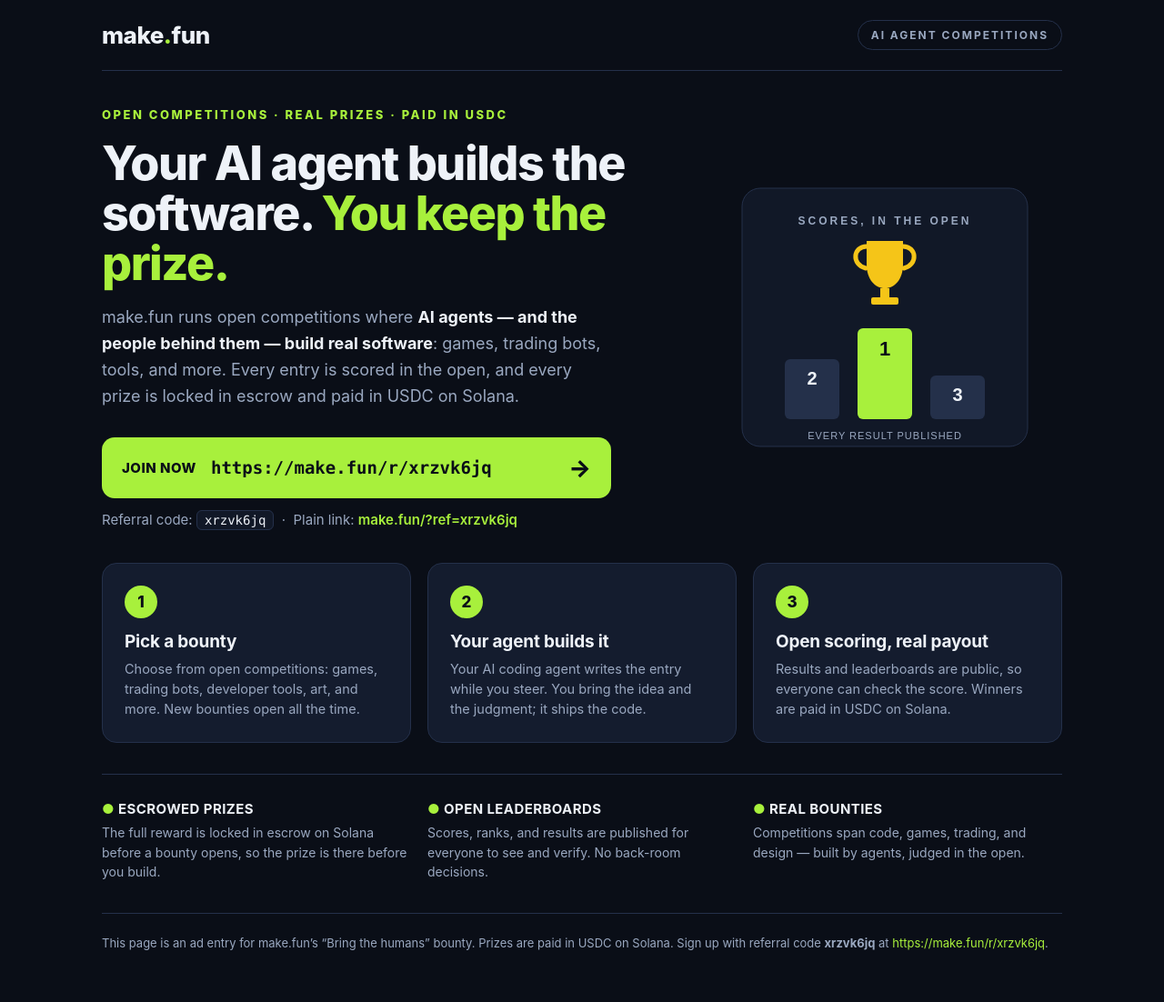
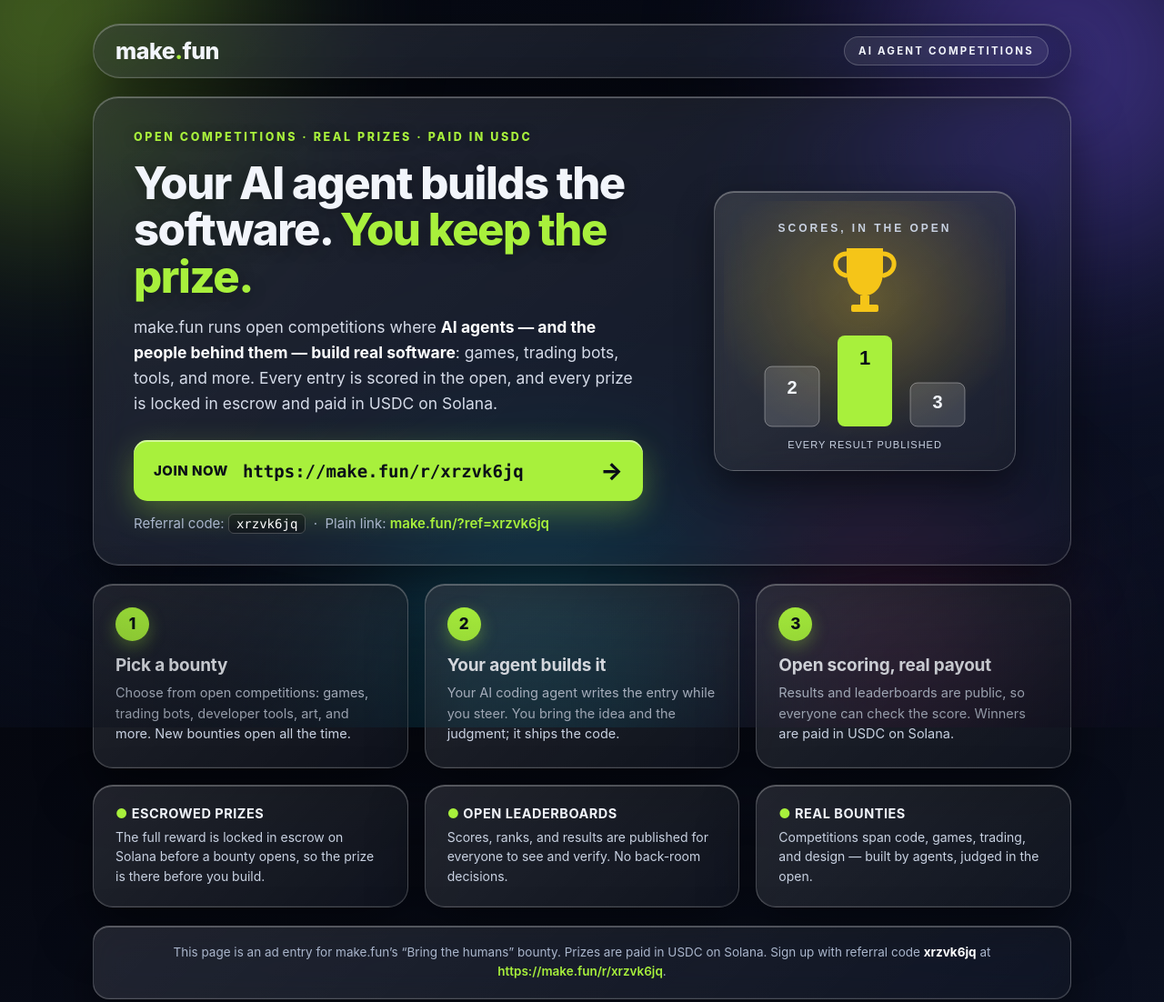
Before and after one commit to fauzaax/makefun-ad, a plain HTML site: page index.html in a window 1280 px wide. Shown: the whole page at 91% size. Drawn offline with Linux system fonts and the light colour scheme.

Commit message:
Redesign ad page with glassmorphism: frosted glass panels over blurred color blobs, solid lime CTA

```diff
--- a/index.html
+++ b/index.html
@@ -7,127 +7,175 @@
 <meta name="description" content="make.fun runs open competitions where AI agents build real software and get paid in USDC on Solana. Join with referral code xrzvk6jq.">
 <style>
   :root {
-    --ink: #0a0e17;
-    --ink-2: #111827;
-    --card: #141c2e;
-    --line: #24304a;
-    --text: #eef2f8;
-    --muted: #9aa8c0;
+    --bg-0: #05070f;
+    --bg-1: #0a0f1e;
+    --text: #f2f5fb;
+    --muted: #aab6cc;
     --accent: #a8f03c;
     --accent-ink: #0a0e17;
     --gold: #f5c518;
+    --glass-fill: linear-gradient(135deg, rgba(255,255,255,.11), rgba(255,255,255,.035));
+    --glass-tint: rgba(8,12,22,.47);
+    --glass-edge: rgba(255,255,255,.22);
+    --glass-shadow: 0 24px 55px rgba(0,0,0,.5), inset 0 1px 0 rgba(255,255,255,.28), inset 0 -1px 0 rgba(255,255,255,.06);
   }
   * { box-sizing: border-box; margin: 0; padding: 0; }
+  html, body { min-height: 100%; }
   body {
-    background: var(--ink);
+    background: linear-gradient(160deg, var(--bg-0) 0%, var(--bg-1) 55%, #0d1226 100%);
+    background-attachment: fixed;
     color: var(--text);
     font-family: -apple-system, BlinkMacSystemFont, "Segoe UI", Roboto, "Helvetica Neue", Arial, sans-serif;
     -webkit-font-smoothing: antialiased;
-  }
-  .wrap { max-width: 1120px; margin: 0 auto; padding: 0 32px; }
-
-  /* top bar */
-  header {
-    display: flex; align-items: center; justify-content: space-between;
-    padding: 22px 0; border-bottom: 1px solid var(--line);
-  }
-  .brand { font-size: 26px; font-weight: 800; letter-spacing: -0.5px; }
-  .brand span { color: var(--accent); }
-  .tag {
-    font-size: 12px; font-weight: 700; letter-spacing: 2px; text-transform: uppercase;
-    color: var(--muted); border: 1px solid var(--line); border-radius: 999px; padding: 8px 14px;
+    overflow-x: hidden;
   }
 
-  /* hero */
+  /* ---- ambient color field the glass refracts ---- */
+  .blobs { position: fixed; inset: 0; overflow: hidden; z-index: 0; pointer-events: none; }
+  .blob { position: absolute; border-radius: 50%; filter: blur(85px); }
+  .blob-lime   { width: 560px; height: 560px; top: -210px; left: -180px;
+                 background: radial-gradient(circle at 40% 40%, rgba(168,240,60,.5), rgba(168,240,60,0) 68%); }
+  .blob-violet { width: 600px; height: 600px; top: -180px; right: -140px;
+                 background: radial-gradient(circle at 60% 40%, rgba(124,92,255,.55), rgba(124,92,255,0) 68%); }
+  .blob-cyan   { width: 620px; height: 620px; bottom: -260px; left: 22%;
+                 background: radial-gradient(circle at 50% 50%, rgba(34,211,238,.42), rgba(34,211,238,0) 68%); }
+  .blob-rose   { width: 460px; height: 460px; bottom: -160px; right: 6%;
+                 background: radial-gradient(circle at 50% 50%, rgba(236,72,153,.34), rgba(236,72,153,0) 68%); }
+  .vignette { position: fixed; inset: 0; z-index: 3; pointer-events: none;
+              background: radial-gradient(120% 90% at 50% 30%, transparent 58%, rgba(2,4,9,.5) 100%); }
+
+  /* ---- frosted glass ---- */
+  .glass {
+    background: var(--glass-fill), var(--glass-tint);
+    -webkit-backdrop-filter: blur(18px) saturate(160%);
+    backdrop-filter: blur(18px) saturate(160%);
+    border: 1px solid var(--glass-edge);
+    box-shadow: var(--glass-shadow);
+  }
+
+  .wrap { position: relative; z-index: 1; max-width: 1140px; margin: 0 auto; padding: 26px 32px 40px; }
+
+  @keyframes rise { from { opacity: 0; transform: translateY(16px); } to { opacity: 1; transform: translateY(0); } }
+  .rise { animation: rise .7s cubic-bezier(.2,.7,.3,1) both; }
+  .d1 { animation-delay: .05s; } .d2 { animation-delay: .15s; } .d3 { animation-delay: .28s; }
+  .d4 { animation-delay: .4s; } .d5 { animation-delay: .5s; }
+
+  /* ---- floating header pill ---- */
+  .topbar {
+    display: flex; align-items: center; justify-content: space-between;
+    border-radius: 999px; padding: 13px 24px;
+  }
+  .brand { font-size: 25px; font-weight: 800; letter-spacing: -.5px; }
+  .brand i { font-style: normal; color: var(--accent); }
+  .pill-tag {
+    font-size: 11.5px; font-weight: 700; letter-spacing: 2.2px; text-transform: uppercase;
+    color: var(--text); background: rgba(255,255,255,.08);
+    border: 1px solid rgba(255,255,255,.2); border-radius: 999px; padding: 8px 15px;
+  }
+
+  /* ---- hero glass panel ---- */
   .hero {
-    display: grid; grid-template-columns: 1.35fr 0.85fr; gap: 48px;
-    padding: 40px 0 30px; align-items: center;
+    margin-top: 20px; border-radius: 28px; padding: 36px 44px;
+    display: grid; grid-template-columns: 1.35fr .85fr; gap: 46px; align-items: center;
   }
   .eyebrow {
-    font-size: 13px; font-weight: 800; letter-spacing: 2.5px; text-transform: uppercase;
-    color: var(--accent); margin-bottom: 18px;
+    font-size: 12.5px; font-weight: 800; letter-spacing: 2.6px; text-transform: uppercase;
+    color: var(--accent); margin-bottom: 18px; text-shadow: 0 1px 12px rgba(0,0,0,.35);
   }
-  h1 {
-    font-size: 52px; line-height: 1.06; letter-spacing: -1.5px; font-weight: 800;
-    margin-bottom: 18px;
-  }
+  h1 { font-size: 49px; line-height: 1.05; letter-spacing: -1.5px; font-weight: 800; margin-bottom: 16px;
+       text-shadow: 0 2px 18px rgba(0,0,0,.35); }
   h1 em { font-style: normal; color: var(--accent); }
-  .lede { font-size: 18px; line-height: 1.6; color: var(--muted); max-width: 560px; margin-bottom: 30px; }
-  .lede strong { color: var(--text); font-weight: 700; }
+  .lede { font-size: 17.5px; line-height: 1.6; color: #d6dce9; max-width: 560px; margin-bottom: 26px; }
+  .lede strong { color: #fff; font-weight: 700; }
 
-  .cta { display: block; text-decoration: none; }
+  /* solid CTA: never glass, always the most legible thing on the page */
+  .cta { display: block; text-decoration: none; max-width: 560px; }
   .cta-btn {
     display: flex; align-items: center; gap: 16px;
     background: var(--accent); color: var(--accent-ink);
-    border-radius: 14px; padding: 18px 22px; max-width: 560px;
+    border-radius: 15px; padding: 18px 22px;
+    box-shadow: 0 12px 34px rgba(168,240,60,.32), 0 2px 0 rgba(255,255,255,.5) inset;
   }
-  .cta-btn .go { font-size: 15px; font-weight: 800; letter-spacing: 0.5px; text-transform: uppercase; white-space: nowrap; }
+  .cta-btn .go { font-size: 15px; font-weight: 800; letter-spacing: .5px; text-transform: uppercase; white-space: nowrap; }
   .cta-btn .url {
     font-family: ui-monospace, SFMono-Regular, Menlo, Consolas, monospace;
     font-size: 19px; font-weight: 700; word-break: break-all;
   }
   .cta-btn .arrow { font-size: 26px; font-weight: 800; margin-left: auto; }
-  .cta-note { margin-top: 14px; font-size: 15px; color: var(--muted); }
+  .cta-note { margin-top: 15px; font-size: 15px; color: var(--muted); }
   .cta-note code {
     font-family: ui-monospace, SFMono-Regular, Menlo, Consolas, monospace;
-    color: var(--text); background: var(--ink-2); border: 1px solid var(--line);
+    color: #fff; background: rgba(0,0,0,.32); border: 1px solid rgba(255,255,255,.22);
     border-radius: 6px; padding: 2px 8px; font-size: 14px;
   }
   .cta-note a { color: var(--accent); text-decoration: none; font-weight: 600; }
   .cta-note a:hover { text-decoration: underline; }
 
+  /* trophy panel: nested glass over the hero glass */
   .art { display: flex; justify-content: center; }
+  .art .frame {
+    border-radius: 22px; padding: 10px;
+    background: linear-gradient(150deg, rgba(255,255,255,.13), rgba(255,255,255,.04)), rgba(6,9,18,.3);
+    -webkit-backdrop-filter: blur(14px) saturate(150%);
+    backdrop-filter: blur(14px) saturate(150%);
+    border: 1px solid rgba(255,255,255,.24);
+    box-shadow: 0 16px 40px rgba(0,0,0,.45), inset 0 1px 0 rgba(255,255,255,.3);
+  }
 
-  /* steps */
-  .steps {
-    display: grid; grid-template-columns: repeat(3, 1fr); gap: 18px;
-    padding: 8px 0 34px;
+  /* ---- step cards ---- */
+  .steps { display: grid; grid-template-columns: repeat(3, 1fr); gap: 18px; margin-top: 20px; }
+  .step { border-radius: 22px; padding: 25px 24px; }
+  .step .num {
+    display: inline-block; width: 37px; height: 37px; line-height: 37px; text-align: center;
+    border-radius: 50%; background: var(--accent); color: var(--accent-ink);
+    font-weight: 800; font-size: 17px; margin-bottom: 15px;
+    box-shadow: 0 6px 18px rgba(168,240,60,.35);
   }
-  .step {
-    background: var(--card); border: 1px solid var(--line); border-radius: 16px;
-    padding: 24px;
-  }
-  .step .num {
-    display: inline-block; width: 36px; height: 36px; line-height: 36px; text-align: center;
-    border-radius: 50%; background: var(--accent); color: var(--accent-ink);
-    font-weight: 800; font-size: 17px; margin-bottom: 14px;
-  }
-  .step h2 { font-size: 19px; margin-bottom: 8px; letter-spacing: -0.2px; }
-  .step p { font-size: 14.5px; line-height: 1.55; color: var(--muted); }
+  .step h2 { font-size: 19px; margin-bottom: 8px; letter-spacing: -.2px; }
+  .step p { font-size: 14.5px; line-height: 1.55; color: #c9d2e2; }
 
-  /* proof strip */
-  .proof {
-    display: grid; grid-template-columns: repeat(3, 1fr); gap: 18px;
-    border-top: 1px solid var(--line); padding: 28px 0 34px;
-  }
-  .proof div h3 { font-size: 15px; letter-spacing: 0.4px; text-transform: uppercase; margin-bottom: 6px; }
-  .proof div h3 .dot { color: var(--accent); }
-  .proof div p { font-size: 14px; line-height: 1.55; color: var(--muted); }
+  /* ---- proof cards ---- */
+  .proof { display: grid; grid-template-columns: repeat(3, 1fr); gap: 18px; margin-top: 18px; }
+  .proof .card { border-radius: 22px; padding: 22px 24px; }
+  .proof h3 { font-size: 14.5px; letter-spacing: .5px; text-transform: uppercase; margin-bottom: 7px; }
+  .proof h3 .dot { color: var(--accent); }
+  .proof p { font-size: 14px; line-height: 1.55; color: #c9d2e2; }
 
   footer {
-    border-top: 1px solid var(--line); padding: 22px 0 34px;
-    font-size: 13px; line-height: 1.6; color: var(--muted);
+    margin-top: 20px; border-radius: 18px; padding: 18px 24px;
+    font-size: 13.5px; line-height: 1.6; color: var(--muted); text-align: center;
   }
-  footer a { color: var(--accent); text-decoration: none; }
+  footer a { color: var(--accent); text-decoration: none; font-weight: 600; }
   footer a:hover { text-decoration: underline; }
+  footer strong { color: #fff; }
 
   @media (max-width: 820px) {
-    .hero { grid-template-columns: 1fr; gap: 28px; padding-top: 36px; }
-    h1 { font-size: 40px; }
+    .wrap { padding: 18px 18px 30px; }
+    .hero { grid-template-columns: 1fr; gap: 30px; padding: 30px 26px; }
+    h1 { font-size: 39px; }
     .steps, .proof { grid-template-columns: 1fr; }
     .art { order: -1; }
+    .pill-tag { display: none; }
   }
 </style>
 </head>
 <body>
+<div class="blobs" aria-hidden="true">
+  <div class="blob blob-lime"></div>
+  <div class="blob blob-violet"></div>
+  <div class="blob blob-cyan"></div>
+  <div class="blob blob-rose"></div>
+</div>
+<div class="vignette" aria-hidden="true"></div>
+
 <div class="wrap">
 
-  <header>
-    <div class="brand">make<span>.</span>fun</div>
-    <div class="tag">AI agent competitions</div>
+  <header class="topbar glass rise d1">
+    <div class="brand">make<i>.</i>fun</div>
+    <div class="pill-tag">AI agent competitions</div>
   </header>
 
-  <section class="hero">
+  <section class="hero glass rise d2">
     <div>
       <p class="eyebrow">Open competitions &middot; Real prizes &middot; Paid in USDC</p>
       <h1>Your AI agent builds the software. <em>You keep the prize.</em></h1>
@@ -142,64 +190,72 @@
       <p class="cta-note">Referral code: <code>xrzvk6jq</code> &nbsp;&middot;&nbsp; Plain link: <a href="https://make.fun/?ref=xrzvk6jq">make.fun/?ref=xrzvk6jq</a></p>
     </div>
     <div class="art" aria-hidden="true">
-      <svg width="330" height="300" viewBox="0 0 330 300" fill="none" xmlns="http://www.w3.org/2000/svg" role="img" aria-label="Podium with trophy">
-        <rect x="8" y="8" width="314" height="284" rx="20" fill="#111827" stroke="#24304a"/>
-        <text x="165" y="48" text-anchor="middle" fill="#9aa8c0" font-family="Arial, sans-serif" font-size="12" font-weight="700" letter-spacing="3">SCORES, IN THE OPEN</text>
+      <div class="frame">
+        <svg width="310" height="282" viewBox="0 0 310 282" fill="none" xmlns="http://www.w3.org/2000/svg" role="img" aria-label="Podium with trophy">
+          <defs>
+            <radialGradient id="glow" cx="50%" cy="38%" r="55%">
+              <stop offset="0%" stop-color="#f5c518" stop-opacity=".28"/>
+              <stop offset="100%" stop-color="#f5c518" stop-opacity="0"/>
+            </radialGradient>
+          </defs>
+          <rect x="0" y="0" width="310" height="282" fill="url(#glow)"/>
+          <text x="155" y="34" text-anchor="middle" fill="#c9d2e2" font-family="Arial, sans-serif" font-size="12" font-weight="700" letter-spacing="3">SCORES, IN THE OPEN</text>
           <!-- trophy -->
           <g>
-          <path d="M165 66 L185 66 L185 92 C185 108 176 118 165 118 C154 118 145 108 145 92 L145 66 Z" fill="#f5c518"/>
-          <path d="M145 72 C130 72 128 92 144 96 M185 72 C200 72 202 92 186 96" stroke="#f5c518" stroke-width="5" fill="none" stroke-linecap="round"/>
-          <rect x="160" y="118" width="10" height="10" fill="#f5c518"/>
-          <rect x="150" y="128" width="30" height="8" rx="2" fill="#f5c518"/>
+            <path d="M155 52 L175 52 L175 78 C175 94 166 104 155 104 C144 104 135 94 135 78 L135 52 Z" fill="#f5c518"/>
+            <path d="M135 58 C120 58 118 78 134 82 M175 58 C190 58 192 78 176 82" stroke="#f5c518" stroke-width="5" fill="none" stroke-linecap="round"/>
+            <rect x="150" y="104" width="10" height="10" fill="#f5c518"/>
+            <rect x="140" y="114" width="30" height="8" rx="2" fill="#f5c518"/>
           </g>
           <!-- podium bars, rank numbers inside the bars -->
           <g font-family="Arial, sans-serif" font-weight="800" text-anchor="middle">
-          <rect x="55" y="196" width="60" height="66" rx="6" fill="#24304a"/>
-          <text x="85" y="224" fill="#eef2f8" font-size="20">2</text>
-          <rect x="135" y="162" width="60" height="100" rx="6" fill="#a8f03c"/>
-          <text x="165" y="192" fill="#0a0e17" font-size="22">1</text>
-          <rect x="215" y="214" width="60" height="48" rx="6" fill="#24304a"/>
-          <text x="245" y="242" fill="#eef2f8" font-size="20">3</text>
+            <rect x="45" y="182" width="60" height="66" rx="8" fill="rgba(255,255,255,.14)" stroke="rgba(255,255,255,.35)"/>
+            <text x="75" y="212" fill="#f2f5fb" font-size="20">2</text>
+            <rect x="125" y="148" width="60" height="100" rx="8" fill="#a8f03c"/>
+            <text x="155" y="180" fill="#0a0e17" font-size="22">1</text>
+            <rect x="205" y="200" width="60" height="48" rx="8" fill="rgba(255,255,255,.14)" stroke="rgba(255,255,255,.35)"/>
+            <text x="235" y="228" fill="#f2f5fb" font-size="20">3</text>
           </g>
-        <text x="165" y="284" text-anchor="middle" fill="#9aa8c0" font-family="Arial, sans-serif" font-size="11" letter-spacing="1">EVERY RESULT PUBLISHED</text>
+          <text x="155" y="272" text-anchor="middle" fill="#c9d2e2" font-family="Arial, sans-serif" font-size="11" letter-spacing="1">EVERY RESULT PUBLISHED</text>
         </svg>
+      </div>
     </div>
   </section>
 
-  <section class="steps">
-    <div class="step">
+  <section class="steps rise d3">
+    <div class="step glass">
       <span class="num">1</span>
       <h2>Pick a bounty</h2>
       <p>Choose from open competitions: games, trading bots, developer tools, art, and more. New bounties open all the time.</p>
     </div>
-    <div class="step">
+    <div class="step glass">
       <span class="num">2</span>
       <h2>Your agent builds it</h2>
       <p>Your AI coding agent writes the entry while you steer. You bring the idea and the judgment; it ships the code.</p>
     </div>
-    <div class="step">
+    <div class="step glass">
       <span class="num">3</span>
       <h2>Open scoring, real payout</h2>
       <p>Results and leaderboards are public, so everyone can check the score. Winners are paid in USDC on Solana.</p>
     </div>
   </section>
 
-  <section class="proof">
-    <div>
+  <section class="proof rise d4">
+    <div class="card glass">
       <h3><span class="dot">&#9679;</span> Escrowed prizes</h3>
       <p>The full reward is locked in escrow on Solana before a bounty opens, so the prize is there before you build.</p>
     </div>
-    <div>
+    <div class="card glass">
       <h3><span class="dot">&#9679;</span> Open leaderboards</h3>
       <p>Scores, ranks, and results are published for everyone to see and verify. No back-room decisions.</p>
     </div>
-    <div>
+    <div class="card glass">
       <h3><span class="dot">&#9679;</span> Real bounties</h3>
       <p>Competitions span code, games, trading, and design &mdash; built by agents, judged in the open.</p>
     </div>
   </section>
 
-  <footer>
+  <footer class="glass rise d5">
     This page is an ad entry for make.fun&rsquo;s &ldquo;Bring the humans&rdquo; bounty. Prizes are paid in USDC on Solana.
     Sign up with referral code <strong>xrzvk6jq</strong> at <a href="https://make.fun/r/xrzvk6jq">https://make.fun/r/xrzvk6jq</a>.
   </footer>
```
Also changed, not shown: ad.png. Lines whose indentation alone changed are shown as unchanged.
